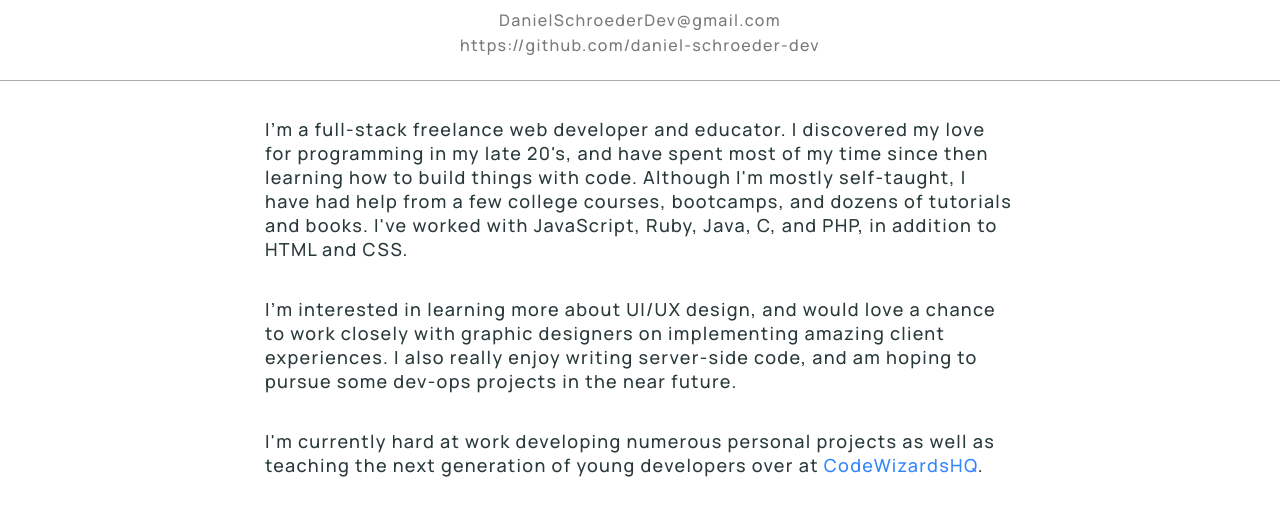
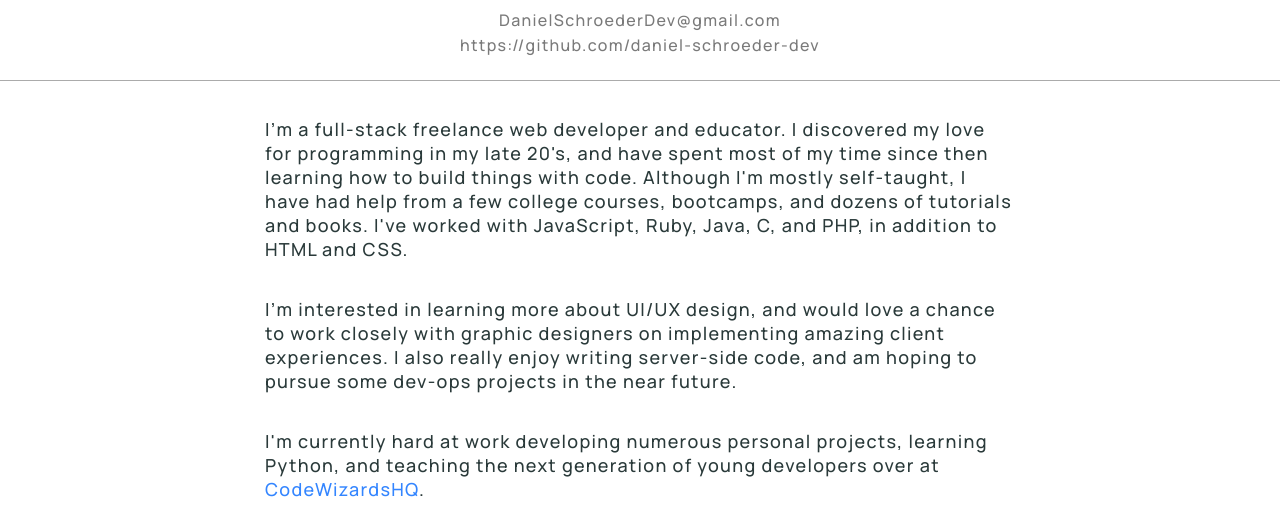
Before and after one commit to daniel-schroeder-dev/portfolio, a website: page index.html in a window 1280 px wide. Shown: the part 421-931 px from the top of the page. Drawn offline with nearby package versions, Linux system fonts and the light colour scheme.

Commit message:
Add 'learning Python' to about section.

```diff
--- a/index.html
+++ b/index.html
@@ -32,7 +32,7 @@
       <article class="about-me">
         <p>I’m a full-stack freelance web developer and educator. I discovered my love for programming in my late 20's, and have spent most of my time since then learning how to build things with code. Although I'm mostly self-taught, I have had help from a few college courses, bootcamps, and dozens of tutorials and books. I've worked with JavaScript, Ruby, Java, C, and PHP, in addition to HTML and CSS.</p>
         <p>I’m interested in learning more about UI/UX design, and would love a chance to work closely with graphic designers on implementing amazing client experiences. I also really enjoy writing server-side code, and am hoping to pursue some dev-ops projects in the near future.</p>
-        <p>I'm currently hard at work developing numerous personal projects as well as teaching the next generation of young developers over at <a href="https://codewizardshq.com/">CodeWizardsHQ</a>.</p>
+        <p>I'm currently hard at work developing numerous personal projects, learning Python, and teaching the next generation of young developers over at <a href="https://codewizardshq.com/">CodeWizardsHQ</a>.</p>
         <p>Check out my <a href="#projects">projects</a> or head over to my <a href="https://github.com/daniel-schroeder-dev">GitHub</a> if you want to see some examples of my work, and feel free to <a href="#contact">contact</a> me if you'd like to work together or have an opportunity I may be interested in.</p>
       </article>
     </section>
```
